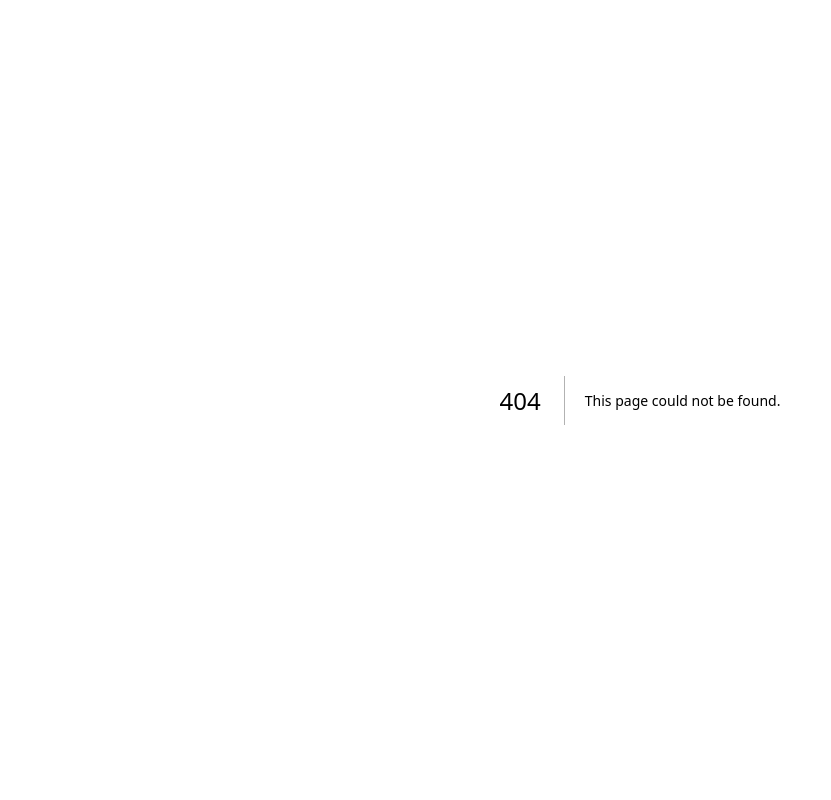
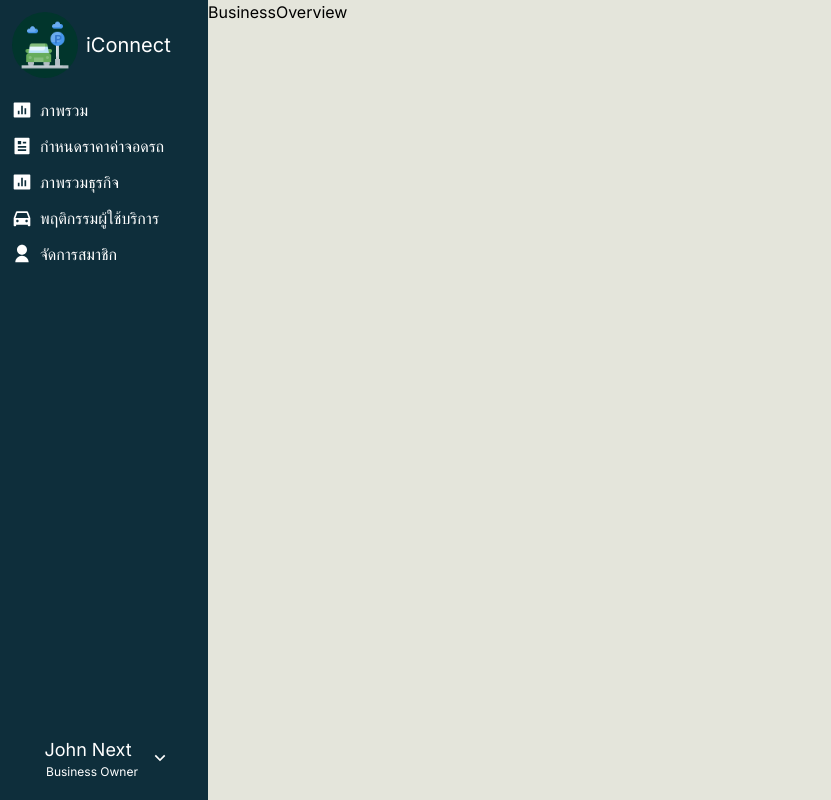
Before and after one commit to G7-SERVER-TEAM/iConnect-Website, a Next.js app: page /business-overview in a window 1280 px wide. Before the commit this address had no page. Shown: the whole page, without its empty margins (0-831 px from the left). Built offline with nearby package versions, Linux system fonts and the light colour scheme.

Commit message:
Project Initialize
create Mock-up Login Page,
create prototype Sidebar component,
construct a route to different pages

```diff
--- /dev/null
+++ b/src/app/(dashboard)/business-overview/page.jsx
@@ -0,0 +1,9 @@
+import React from 'react'
+
+const BusinessOverview = () => {
+  return (
+    <div>BusinessOverview</div>
+  )
+}
+
+export default BusinessOverview
--- /dev/null
+++ b/src/app/(dashboard)/customer-analytics/page.jsx
@@ -0,0 +1,9 @@
+import React from 'react'
+
+const CustomerAnalytics = () => {
+  return (
+    <div>CustomerAnalytics</div>
+  )
+}
+
+export default CustomerAnalytics
--- /dev/null
+++ b/src/app/(dashboard)/edit-profile/page.jsx
@@ -0,0 +1,9 @@
+import React from 'react'
+
+const EditProfile = () => {
+  return (
+    <div>EditProfile</div>
+  )
+}
+
+export default EditProfile
--- /dev/null
+++ b/src/app/(dashboard)/layout.js
@@ -0,0 +1,13 @@
+import React from 'react'
+import '../globals.css'
+import Sidebar from '@/components/Sidebar'
+
+export default function DashboardLayout({ children }) {
+  return (
+    <>
+        <Sidebar>
+            {children}
+        </Sidebar>
+    </>
+  )
+}
--- /dev/null
+++ b/src/app/(dashboard)/price-config/page.jsx
@@ -0,0 +1,9 @@
+import React from 'react'
+
+const PriceConfig = () => {
+  return (
+    <div>PriceConfig</div>
+  )
+}
+
+export default PriceConfig
--- /dev/null
+++ b/src/app/(dashboard)/usage-overview/page.jsx
@@ -0,0 +1,9 @@
+import React from 'react'
+
+const UsageOverview = () => {
+  return (
+    <div>UsageOverview</div>
+  )
+}
+
+export default UsageOverview
--- /dev/null
+++ b/src/app/(dashboard)/user-management/page.jsx
@@ -0,0 +1,9 @@
+import React from 'react'
+
+const UserManagement = () => {
+  return (
+    <div>UserManagement</div>
+  )
+}
+
+export default UserManagement
--- a/src/app/globals.css
+++ b/src/app/globals.css
@@ -17,11 +17,24 @@
 }
 
 body {
-  color: rgb(var(--foreground-rgb));
-  background: linear-gradient(
+  /* color: rgb(var(--foreground-rgb)); */
+  /* background: linear-gradient(
       to bottom,
       transparent,
       rgb(var(--background-end-rgb))
     )
-    rgb(var(--background-start-rgb));
+    rgb(var(--background-start-rgb)); */
+  background-color: #E4E5DB;
 }
+
+.profile__btn {
+  @apply flex gap-3 p-2 w-[10rem] justify-center items-center text-white rounded-b-xl cursor-pointer;
+}
+
+.profile__upward__btn {
+  @apply flex gap-1 p-1 w-[10rem] items-center text-white
+}
+
+.role__btn {
+  @apply px-2 transition-transform duration-1000 rounded-md
+}
--- a/src/app/page.js
+++ b/src/app/page.js
@@ -1,113 +1,49 @@
+'use client'
 import Image from 'next/image'
+import Link from 'next/link'
+import React, { useState, } from 'react'
 
-export default function Home() {
+export default function Login() {
+  const [isClick, setIsClick] = useState(false)
+
   return (
-    <main className="flex min-h-screen flex-col items-center justify-between p-24">
-      <div className="z-10 max-w-5xl w-full items-center justify-between font-mono text-sm lg:flex">
-        <p className="fixed left-0 top-0 flex w-full justify-center border-b border-gray-300 bg-gradient-to-b from-zinc-200 pb-6 pt-8 backdrop-blur-2xl dark:border-neutral-800 dark:bg-zinc-800/30 dark:from-inherit lg:static lg:w-auto  lg:rounded-xl lg:border lg:bg-gray-200 lg:p-4 lg:dark:bg-zinc-800/30">
-          Get started by editing&nbsp;
-          <code className="font-mono font-bold">src/app/page.js</code>
-        </p>
-        <div className="fixed bottom-0 left-0 flex h-48 w-full items-end justify-center bg-gradient-to-t from-white via-white dark:from-black dark:via-black lg:static lg:h-auto lg:w-auto lg:bg-none">
-          <a
-            className="pointer-events-none flex place-items-center gap-2 p-8 lg:pointer-events-auto lg:p-0"
-            href="https://vercel.com?utm_source=create-next-app&utm_medium=appdir-template&utm_campaign=create-next-app"
-            target="_blank"
-            rel="noopener noreferrer"
-          >
-            By{' '}
-            <Image
-              src="/vercel.svg"
-              alt="Vercel Logo"
-              className="dark:invert"
-              width={100}
-              height={24}
-              priority
-            />
-          </a>
+    <div className='flex min-h-screen justify-center items-center'>
+        <div className='flex flex-col gap-2 items-center bg-white rounded-[20px] w-96 pt-10 pb-10'>
+            <div className='flex flex-row gap-2 items-center'>
+              <div className='bg-[#01352C] rounded-full p-2'>
+                <Image alt="Icon" src={"/WelcomePicture.png"} width={50} height={50} />
+              </div>
+              <h1 className='font-semibold text-xl text-[#01352C]'>iConnect</h1>
+            </div>
+            <h2 className='font-bold text-2xl text-[#01352C]'>Login</h2>
+            <div className='border-black border-[1px] rounded-lg flex text-center'>
+                <button
+                  onClick={() => setIsClick(!isClick)}
+                  className={isClick ? 'opacity-50 role__btn' : 'bg-[#0E2E3B] text-white role__btn'}
+                >
+                  Junior Officer
+                </button>
+                <button
+                  onClick={() => setIsClick(!isClick)}
+                  className={isClick ? 'bg-[#0E2E3B] text-white role__btn' : 'opacity-50 role__btn'}
+                >
+                  Business Owner
+                </button>
+            </div>
+            <form className='flex flex-col'>
+              <div className='flex flex-col'>
+                <label className='block text-[#404B69]'>Username</label>
+                <input type='text' className='block border-black border-[1px] rounded-[30px] w-full px-5'></input>
+              </div>
+              <div className='flex flex-col'>
+                <label className='block text-[#404B69]'>Password</label>
+                <input type='password' className='block border-black border-[1px] rounded-[30px] w-full px-5 mb-4'></input>
+              </div>
+                <button type="submit" className='bg-[#00818A] text-white rounded-[30px] cursor-pointer p-1'>
+                  <Link href='/business-overview'>Login</Link>
+                </button>
+            </form>
         </div>
-      </div>
-
-      <div className="relative flex place-items-center before:absolute before:h-[300px] before:w-[480px] before:-translate-x-1/2 before:rounded-full before:bg-gradient-radial before:from-white before:to-transparent before:blur-2xl before:content-[''] after:absolute after:-z-20 after:h-[180px] after:w-[240px] after:translate-x-1/3 after:bg-gradient-conic after:from-sky-200 after:via-blue-200 after:blur-2xl after:content-[''] before:dark:bg-gradient-to-br before:dark:from-transparent before:dark:to-blue-700 before:dark:opacity-10 after:dark:from-sky-900 after:dark:via-[#0141ff] after:dark:opacity-40 before:lg:h-[360px] z-[-1]">
-        <Image
-          className="relative dark:drop-shadow-[0_0_0.3rem_#ffffff70] dark:invert"
-          src="/next.svg"
-          alt="Next.js Logo"
-          width={180}
-          height={37}
-          priority
-        />
-      </div>
-
-      <div className="mb-32 grid text-center lg:max-w-5xl lg:w-full lg:mb-0 lg:grid-cols-4 lg:text-left">
-        <a
-          href="https://nextjs.org/docs?utm_source=create-next-app&utm_medium=appdir-template&utm_campaign=create-next-app"
-          className="group rounded-lg border border-transparent px-5 py-4 transition-colors hover:border-gray-300 hover:bg-gray-100 hover:dark:border-neutral-700 hover:dark:bg-neutral-800/30"
-          target="_blank"
-          rel="noopener noreferrer"
-        >
-          <h2 className={`mb-3 text-2xl font-semibold`}>
-            Docs{' '}
-            <span className="inline-block transition-transform group-hover:translate-x-1 motion-reduce:transform-none">
-              -&gt;
-            </span>
-          </h2>
-          <p className={`m-0 max-w-[30ch] text-sm opacity-50`}>
-            Find in-depth information about Next.js features and API.
-          </p>
-        </a>
-
-        <a
-          href="https://nextjs.org/learn?utm_source=create-next-app&utm_medium=appdir-template-tw&utm_campaign=create-next-app"
-          className="group rounded-lg border border-transparent px-5 py-4 transition-colors hover:border-gray-300 hover:bg-gray-100 hover:dark:border-neutral-700 hover:dark:bg-neutral-800 hover:dark:bg-opacity-30"
-          target="_blank"
-          rel="noopener noreferrer"
-        >
-          <h2 className={`mb-3 text-2xl font-semibold`}>
-            Learn{' '}
-            <span className="inline-block transition-transform group-hover:translate-x-1 motion-reduce:transform-none">
-              -&gt;
-            </span>
-          </h2>
-          <p className={`m-0 max-w-[30ch] text-sm opacity-50`}>
-            Learn about Next.js in an interactive course with&nbsp;quizzes!
-          </p>
-        </a>
-
-        <a
-          href="https://vercel.com/templates?framework=next.js&utm_source=create-next-app&utm_medium=appdir-template&utm_campaign=create-next-app"
-          className="group rounded-lg border border-transparent px-5 py-4 transition-colors hover:border-gray-300 hover:bg-gray-100 hover:dark:border-neutral-700 hover:dark:bg-neutral-800/30"
-          target="_blank"
-          rel="noopener noreferrer"
-        >
-          <h2 className={`mb-3 text-2xl font-semibold`}>
-            Templates{' '}
-            <span className="inline-block transition-transform group-hover:translate-x-1 motion-reduce:transform-none">
-              -&gt;
-            </span>
-          </h2>
-          <p className={`m-0 max-w-[30ch] text-sm opacity-50`}>
-            Explore starter templates for Next.js.
-          </p>
-        </a>
-
-        <a
-          href="https://vercel.com/new?utm_source=create-next-app&utm_medium=appdir-template&utm_campaign=create-next-app"
-          className="group rounded-lg border border-transparent px-5 py-4 transition-colors hover:border-gray-300 hover:bg-gray-100 hover:dark:border-neutral-700 hover:dark:bg-neutral-800/30"
-          target="_blank"
-          rel="noopener noreferrer"
-        >
-          <h2 className={`mb-3 text-2xl font-semibold`}>
-            Deploy{' '}
-            <span className="inline-block transition-transform group-hover:translate-x-1 motion-reduce:transform-none">
-              -&gt;
-            </span>
-          </h2>
-          <p className={`m-0 max-w-[30ch] text-sm opacity-50`}>
-            Instantly deploy your Next.js site to a shareable URL with Vercel.
-          </p>
-        </a>
-      </div>
-    </main>
+    </div>
   )
 }
--- /dev/null
+++ b/src/components/Sidebar.jsx
@@ -0,0 +1,106 @@
+'use client'
+import React, { useState, useEffect } from 'react'
+import Link from 'next/link'
+import Image from 'next/image'
+import { useRouter } from 'next/navigation'
+import {
+  RiBarChartBoxFill,
+  RiArticleFill,
+  RiCarFill,
+  RiUserFill,
+  RiArrowDownSLine,
+  RiArrowUpSLine,
+  RiLogoutBoxRFill,
+  RiEditBoxFill,
+  }
+    from "react-icons/ri";
+
+const Sidebar = ({ children }) => {
+
+  const [isClicked, setIsClicked] = useState(false)
+  const handleClick = () => {
+    setIsClicked(!isClicked)
+  }
+
+  const dynamicRoute = useRouter().asPath
+  useEffect(() => setIsClicked(false) , [dynamicRoute])
+
+  return (
+    <div className='flex min-h-screen'>
+        <div className='fixed w-[13rem] h-screen flex flex-col bg-[#0E2E3B] p-3 justify-between'>
+            <div className='flex flex-col gap-5'>
+              <div className='flex flex-row items-center gap-2'>
+                <div className='bg-[#01352C] rounded-full p-2'>
+                  <Image alt="icon" src={"/WelcomePicture.png"} width={50} height={50}/>
+                </div>
+                <h1 className='text-white text-xl'>iConnect</h1>
+              </div>
+              <div className='flex flex-col gap-3'>
+                <Link href="/usage-overview">
+                    <div className='text-white flex gap-2 items-center cursor-pointer'>
+                      <RiBarChartBoxFill size={20}/>
+                      <h1>ภาพรวม</h1>
+                    </div>
+                </Link>
+                <Link href="/price-config">
+                    <div className='text-white flex gap-2 items-center cursor-pointer'>
+                      <RiArticleFill  size={20}/>
+                      <h1>กำหนดราคาค่าจอดรถ</h1>
+                    </div>
+                </Link>
+                <Link href="/business-overview">
+                  <div className='text-white flex gap-2 items-center cursor-pointer'>
+                    <RiBarChartBoxFill  size={20}/>
+                    <h1>ภาพรวมธุรกิจ</h1>
+                  </div>
+                </Link>
+                <Link href="/customer-analytics">
+                  <div className='text-white flex gap-2 items-center cursor-pointer'>
+                    <RiCarFill  size={20}/>
+                    <h1>พฤติกรรมผู้ใช้บริการ</h1>
+                  </div>
+                </Link>
+                <Link href="/user-management">
+                  <div className='text-white flex gap-2 items-center cursor-pointer'>
+                    <RiUserFill  size={20}/>
+                    <h1>จัดการสมาชิก</h1>
+                  </div>
+                </Link>
+              </div>
+            </div>
+            <div className='flex flex-col items-center'>
+              <div className={isClicked ? 'bg-[#404B69] rounded-t-xl' : 'hidden'}>
+                <Link href="/edit-profile" className='profile__upward__btn hover:bg-[#00818A] hover:rounded-t-xl'>
+                  <RiEditBoxFill size={20}/>
+                  <p className='text-lg'>แก้ไขโปรไฟล์</p>
+                </Link>
+                <Link href="/" className='profile__upward__btn hover:bg-[#00818A]'>
+                  <RiLogoutBoxRFill size={20}/>
+                  <p className='text-lg'>Logout</p>
+                </Link>
+              </div>
+              <button
+                  disabled={false}
+                  type={'button'}
+                  className={isClicked ? 'profile__btn bg-[#404B69] border-t-2 border-solid border-[#A7A7A7]' : 'profile__btn'}
+                  onClick={handleClick}
+
+              >
+                  <div className='flex flex-col'>
+                      <span className='text-lg'>John Next</span>
+                      <span className='text-xs ml-2'>Business Owner</span>
+                  </div>
+                    {
+                      isClicked ?
+                        <RiArrowUpSLine size={20}/> :
+                        <RiArrowDownSLine size={20}/>
+                    }
+              </button>
+            </div>
+        </div>
+        <main className='ml-[13rem] w-full'>{children}</main>
+    </div>
+  )
+}
+
+export default Sidebar
```
Also changed, not shown: package.json (+5 -4 lines), src/app/layout.js (+5 -2 lines), public/WelcomePicture.png (added), 1 other file (tests, documents, lock files or other folders).
